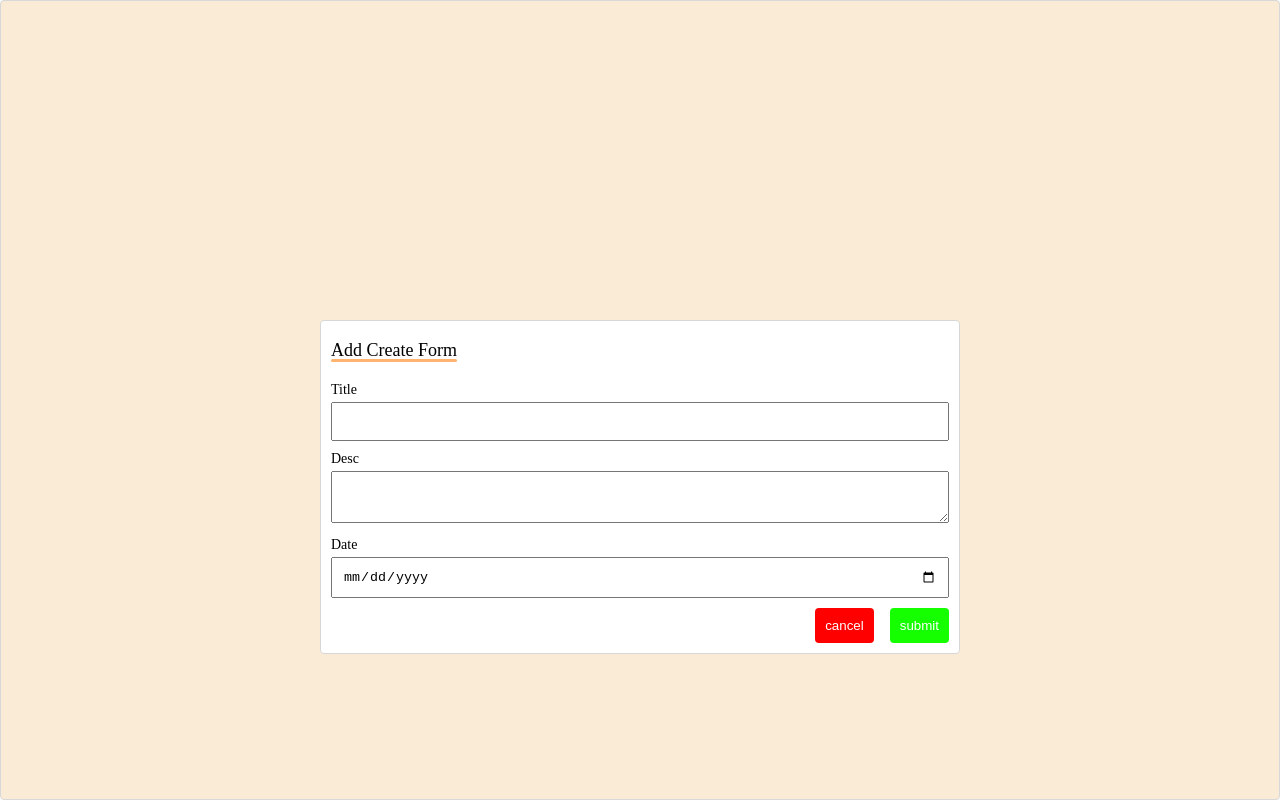
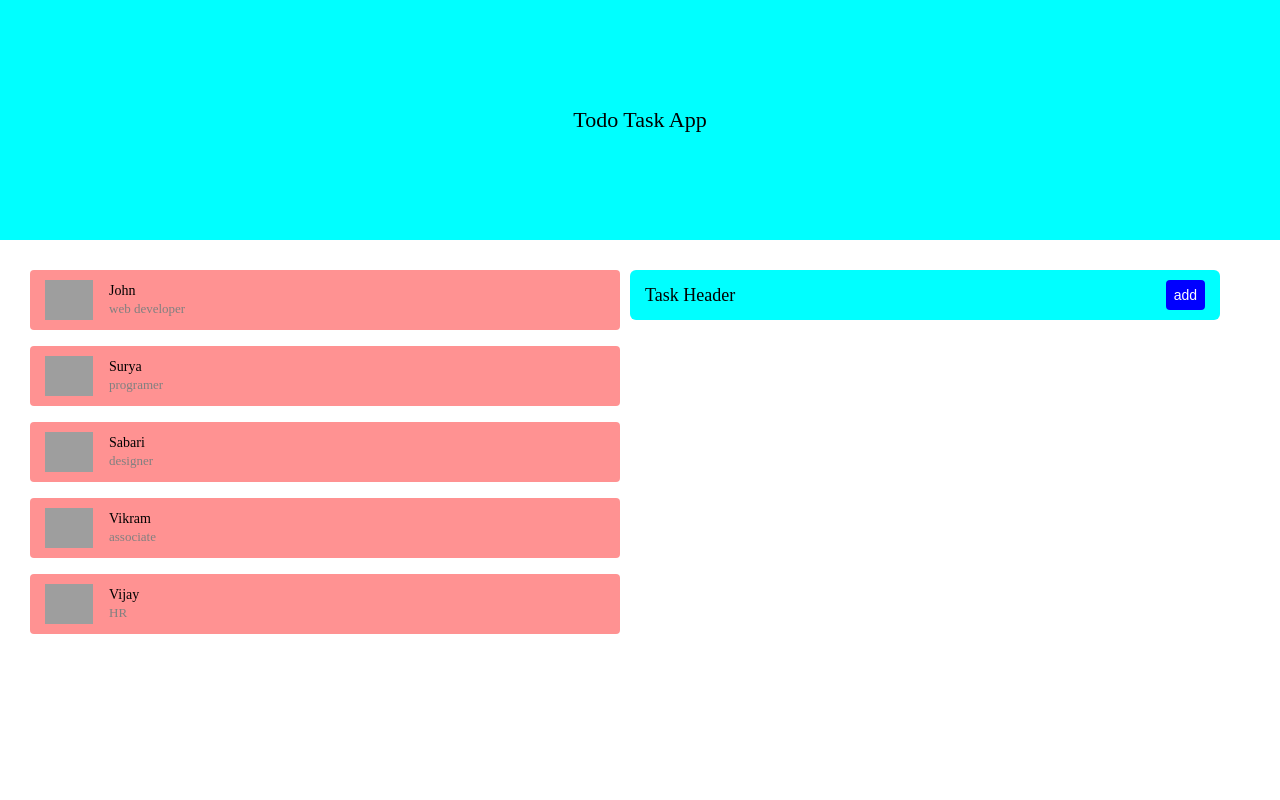
Before and after one commit to janarthanam3/todo-task-web-app, an Angular app: page / in a window 1280 px wide. Built offline with nearby package versions, Linux system fonts and the light colour scheme; grey boxes are pictures that could not be loaded.

Commit message:
data integration - header,members,task completed

```diff
--- a/src/app/app.html
+++ b/src/app/app.html
@@ -1,22 +1,19 @@
 <app-header></app-header>
 <div class="contents">
   <div class="member-cards">
-    <app-member-card></app-member-card>
-    <app-member-card></app-member-card>
-    <app-member-card></app-member-card>
-    <app-member-card></app-member-card>
-    <app-member-card></app-member-card>
-    <app-member-card></app-member-card>
+    @for (member of members; track $index) {
+    <app-member-card (memberClick)="memberClick($event)" [member]="member"></app-member-card>
+    }
   </div>
   <div class="task-cards">
     <app-task-header></app-task-header>
     <div class="task-card-content">
-      <app-task-content></app-task-content>
-      <app-task-content></app-task-content>
-      <app-task-content></app-task-content>
-      <app-task-content></app-task-content>
+      @for (task of selectedMember?.tasks; track $index) {
+        <app-task-content [task]="task"></app-task-content>
+      }
     </div>
   </div>
 </div>
-
+@if (false) {
 <app-task-create-form></app-task-create-form>
+}
--- a/src/app/app.ts
+++ b/src/app/app.ts
@@ -2,16 +2,91 @@ import { Component, signal } from '@angular/core';
 import { RouterOutlet } from '@angular/router';
 import { Header } from './header/header';
 import { MemberCard } from './member-card/member-card';
-import { TaskHeader } from "./task-header/task-header";
-import { TaskContent } from "./task-content/task-content";
-import { TaskCreateForm } from "./task-create-form/task-create-form";
-
+import { TaskHeader } from './task-header/task-header';
+import { TaskContent } from './task-content/task-content';
+import { TaskCreateForm } from './task-create-form/task-create-form';
+interface IMember {
+  name: string;
+  position: string;
+  img: string;
+  tasks: {
+    title: string;
+    date: string;
+    desc: string;
+  }[];
+}
 @Component({
   selector: 'app-root',
   templateUrl: './app.html',
   imports: [Header, MemberCard, TaskHeader, TaskContent, TaskCreateForm],
-  styleUrl: './app.css'
+  styleUrl: './app.css',
 })
 export class App {
   protected readonly title = signal('todo-task-web-app');
+  members:IMember[] = [
+    {
+      name: 'john',
+      position: 'web developer',
+      img: '',
+      tasks: [
+        {
+          title: 'dashboard delivery',
+          date: '22/01/2025',
+          desc: 'Lorem ipsum dolor, sit amet consectetur adipisicing elit. Accusantium similique quos dignissimos quas vero ab error, saepe, culpa reiciendis maiores unde quis perspiciatis est atque officiis. ',
+        },
+      ],
+    },
+    {
+      name: 'surya',
+      position: 'programer',
+      img: '',
+      tasks: [
+        {
+          title: 'software delivery',
+          date: '12/05/2025',
+          desc: 'Lorem ipsum dolor, sit amet consectetur adipisicing elit. Accusantium similique quos dignissimos quas vero ab error, saepe, culpa reiciendis maiores unde quis perspiciatis est atque officiis. ',
+        },
+      ],
+    },
+    {
+      name: 'sabari',
+      position: 'designer',
+      img: '',
+      tasks: [
+        {
+          title: 'design delivery',
+          date: '28/03/2025',
+          desc: 'Lorem ipsum dolor, sit amet consectetur adipisicing elit. Accusantium similique quos dignissimos quas vero ab error, saepe, culpa reiciendis maiores unde quis perspiciatis est atque officiis. ',
+        },
+      ],
+    },
+    {
+      name: 'vikram',
+      position: 'associate',
+      img: '',
+      tasks: [
+        {
+          title: 'documents',
+          date: '02/02/2025',
+          desc: 'Lorem ipsum dolor, sit amet consectetur adipisicing elit. Accusantium similique quos dignissimos quas vero ab error, saepe, culpa reiciendis maiores unde quis perspiciatis est atque officiis. ',
+        },
+      ],
+    },
+    {
+      name: 'vijay',
+      position: 'HR',
+      img: '',
+      tasks: [
+        {
+          title: 'presentation',
+          date: '01/05/2025',
+          desc: 'Lorem ipsum dolor, sit amet consectetur adipisicing elit. Accusantium similique quos dignissimos quas vero ab error, saepe, culpa reiciendis maiores unde quis perspiciatis est atque officiis. ',
+        },
+      ],
+    },
+  ];
+  selectedMember: IMember | null = null;
+  memberClick(event: any) {
+    this.selectedMember = event;
+  }
 }
--- a/src/app/header/header.css
+++ b/src/app/header/header.css
@@ -4,6 +4,6 @@
   align-items: center;
   width: 100%;
   height: 30vh;
+  font-size: 22px;
   background: aqua;
-  border-radius: 6px;
 }
--- a/src/app/header/header.html
+++ b/src/app/header/header.html
@@ -1,3 +1,3 @@
 <div class="header">
-  <p>App Name</p>
+  <p>{{title}}</p>
 </div>
--- a/src/app/header/header.ts
+++ b/src/app/header/header.ts
@@ -7,5 +7,5 @@ import { Component } from '@angular/core';
   styleUrl: './header.css'
 })
 export class Header {
-
+title = 'Todo Task App'
 }
--- a/src/app/member-card/member-card.html
+++ b/src/app/member-card/member-card.html
@@ -1,9 +1,9 @@
-<div class="member-card">
+<div (click)="memberClick.emit(member)" class="member-card">
   <div class="img-box">
     <img src="/Images/user.png" alt="member-img" />
   </div>
   <div class="content-box">
-    <p class="title">member name</p>
-    <p class="sub-title">member position</p>
+    <p class="title">{{member.name}}</p>
+    <p class="sub-title">{{member.position}}</p>
   </div>
 </div>
--- a/src/app/member-card/member-card.ts
+++ b/src/app/member-card/member-card.ts
@@ -1,11 +1,22 @@
-import { Component } from '@angular/core';
+import { Component, Input, Output, EventEmitter } from '@angular/core';
+interface IMember {
+  name: string;
+  position: string;
+  img: string;
+  tasks: {
+    title: string;
+    date: string;
+    desc: string;
+  }[];
+}
 
 @Component({
   selector: 'app-member-card',
   imports: [],
   templateUrl: './member-card.html',
-  styleUrl: './member-card.css'
+  styleUrl: './member-card.css',
 })
 export class MemberCard {
-
+  @Input() member!: IMember;
+  @Output() memberClick = new EventEmitter<IMember>();
 }
--- a/src/app/task-content/task-content.html
+++ b/src/app/task-content/task-content.html
@@ -1,9 +1,9 @@
 <div class="task-content">
     <div class="header">
-        <p class="title">title</p>
-        <p class="sub-title">12/12/2012</p>
+        <p class="title">{{task.title}}</p>
+        <p class="sub-title">{{task.date}}</p>
     </div>
     <div class="content">
-        Lorem ipsum dolor, sit amet consectetur adipisicing elit. Accusantium similique quos dignissimos quas vero ab error, saepe, culpa reiciendis maiores unde quis perspiciatis est atque officiis. Ad iure tempore velit labore similique, placeat, commodi minus voluptate totam provident optio tempora repellendus est sunt aut culpa aperiam. Esse pariatur at incidunt!
+       {{task.desc}}
     </div>
 </div>
--- a/src/app/task-content/task-content.ts
+++ b/src/app/task-content/task-content.ts
@@ -1,11 +1,14 @@
-import { Component } from '@angular/core';
+import { Component, Input } from '@angular/core';
 
 @Component({
   selector: 'app-task-content',
   imports: [],
   templateUrl: './task-content.html',
-  styleUrl: './task-content.css'
+  styleUrl: './task-content.css',
 })
 export class TaskContent {
-
+  @Input() task!: { title: string; date: string; desc: string };
+  ngOnChanges() {
+    console.log(this.task);
+  }
 }
--- a/src/app/task-create-form/task-create-form.css
+++ b/src/app/task-create-form/task-create-form.css
@@ -9,7 +9,7 @@
   border-radius: 4px;
 }
 dialog {
-  top: 40%;
+  top: 5rem;
   left: 0px;
   width: 90%;
   margin: 0 auto;
```
